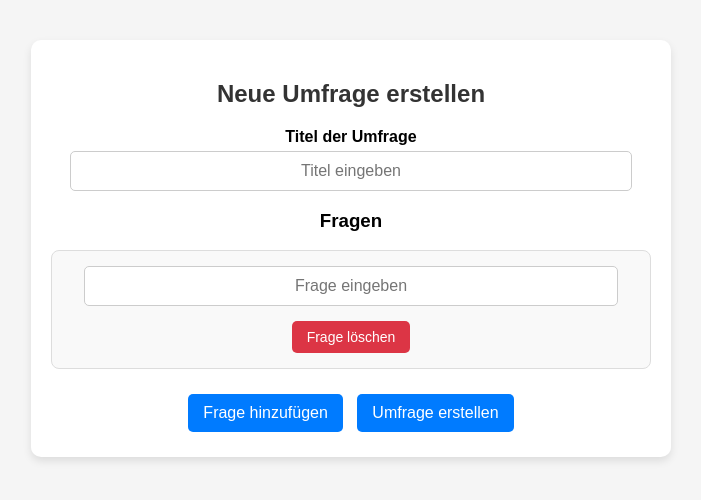
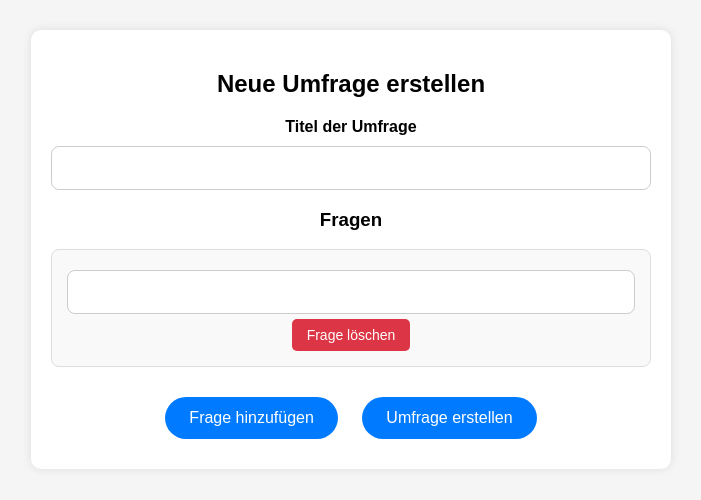
Before and after one commit to Berkay9712/webapp24, a Flask app: page /create in a window 1280 px wide. Shown: the part 58-558 px from the top of the page, without its empty margins (289-990 px from the left). Run offline with Flask 3, Linux system fonts and the light colour scheme; a user stored in the database is signed in.

Commit message:
create Designanpassung

```diff
--- a/templates/create.html
+++ b/templates/create.html
@@ -5,124 +5,22 @@
     <meta name="viewport" content="width=device-width, initial-scale=1.0">
     <title>Umfrage erstellen | Circumspectis</title>
     <link rel="stylesheet" href="{{ url_for('static', filename='style.css') }}">
-    <style>
-        /* Allgemeine Stile */
-        body {
-            font-family: Arial, sans-serif;
-            background-color: #f5f5f5;
-            text-align: center;
-            margin: 0;
-            padding: 0;
-        }
-
-        /* Header */
-        .header-bar {
-            background-color: #007bff;
-            color: white;
-            padding: 15px 0;
-            font-size: 24px;
-            font-weight: bold;
-        }
-
-        /* Container */
-        .container {
-            width: 50%;
-            margin: 40px auto;
-            background: white;
-            padding: 20px;
-            border-radius: 10px;
-            box-shadow: 0 4px 8px rgba(0, 0, 0, 0.1);
-        }
-
-        h2 {
-            color: #333;
-        }
-
-        /* Eingabefelder */
-        label {
-            display: block;
-            margin: 10px 0 5px;
-            font-weight: bold;
-        }
-
-        input {
-            width: 90%;
-            padding: 10px;
-            border: 1px solid #ccc;
-            border-radius: 5px;
-            font-size: 16px;
-            text-align: center;
-            display: block;
-            margin: 0 auto 10px;
-        }
-
-        /* Buttons */
-        .button-container {
-            margin-top: 20px;
-        }
-
-        .button {
-            background-color: #007bff;
-            color: white;
-            border: none;
-            padding: 10px 15px;
-            font-size: 16px;
-            border-radius: 5px;
-            cursor: pointer;
-            transition: 0.3s;
-            margin: 5px;
-        }
-
-        .button:hover {
-            background-color: #0056b3;
-        }
-
-        /* Fragen Container */
-        #questions-container {
-            text-align: center;
-        }
-
-        .question-box {
-            display: flex;
-            flex-direction: column;
-            align-items: center;
-            margin-bottom: 15px;
-        }
-
-        .remove-btn {
-            background-color: #dc3545;
-            color: white;
-            border: none;
-            padding: 8px 15px;
-            font-size: 14px;
-            border-radius: 5px;
-            cursor: pointer;
-            margin-top: 5px;
-        }
-
-        .remove-btn:hover {
-            background-color: #a71d2a;
-        }
-    </style>
 </head>
 <body>
 
-    <!-- Header -->
-    <header class="header-bar">
-        Circumspectis
-    </header>
+    <header class="header-bar">Circumspectis</header>
 
-    <!-- Umfrage -->
-    <main class="container">
+    <div class="container">
         <h2>Neue Umfrage erstellen</h2>
+
         <form method="POST" action="/create">
             <label for="title">Titel der Umfrage</label>
-            <input type="text" name="title" id="title" required placeholder="Titel eingeben">
+            <input type="text" name="title" id="title" required class="input-field">
 
             <h3>Fragen</h3>
             <div id="questions-container">
                 <div class="question-box">
-                    <input type="text" name="questions[]" required placeholder="Frage eingeben">
+                    <input type="text" name="questions[]" required class="input-field">
                     <button type="button" class="remove-btn" onclick="removeQuestion(this)">Frage löschen</button>
                 </div>
             </div>
@@ -132,25 +30,7 @@
                 <button type="submit" class="button">Umfrage erstellen</button>
             </div>
         </form>
-    </main>
-
-    <!-- Javascript Fragen hinzufügen -->
-    <script>
-        function addQuestion() {
-            const container = document.getElementById('questions-container');
-            const questionDiv = document.createElement('div');
-            questionDiv.classList.add('question-box');
-            questionDiv.innerHTML = `
-                <input type="text" name="questions[]" required placeholder="Weitere Frage eingeben">
-                <button type="button" class="remove-btn" onclick="removeQuestion(this)">Frage löschen</button>
-            `;
-            container.appendChild(questionDiv);
-        }
-
-        function removeQuestion(button) {
-            button.parentElement.remove();
-        }
-    </script>
+    </div>
 
 </body>
 </html>
```
